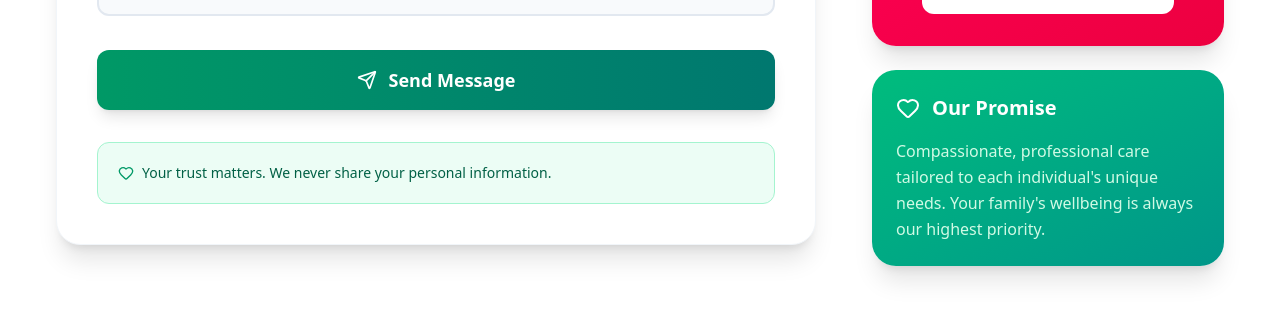
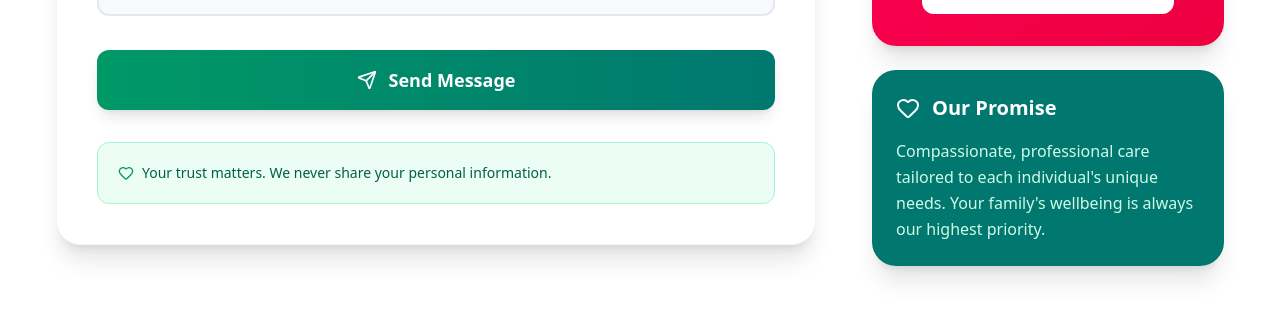
Before and after one commit to patanaojoseph/llc, a Next.js app: page /contact in a window 1280 px wide. Shown: the part 1355-1671 px from the top of the page. Built offline with nearby package versions, Linux system fonts and the light colour scheme.

Commit message:
Change Twitter to Threads social link

```diff
--- a/app/contact/page.tsx
+++ b/app/contact/page.tsx
@@ -525,7 +525,7 @@ function ContactPage() {
           </div>
 
           {/* Promise */}
-          <div className='bg-gradient-to-br from-emerald-500 to-teal-600 rounded-3xl p-6 text-white shadow-xl'>
+          <div className='bg-gradient-to-br from-teal-700 to-teal-700 rounded-3xl p-6 text-white shadow-xl'>
             <div className='flex items-center mb-4'>
               <Heart className='w-6 h-6 mr-3' />
               <h3 className='text-xl font-bold'>Our Promise</h3>
--- a/components/navbar/Social.tsx
+++ b/components/navbar/Social.tsx
@@ -1,9 +1,5 @@
-import {
-  FaFacebookSquare,
-  FaLinkedin,
-  FaTwitter,
-  FaTelegram,
-} from "react-icons/fa";
+import { FaFacebookSquare, FaLinkedin, FaTelegram } from "react-icons/fa";
+import { FaSquareThreads } from "react-icons/fa6";
 
 function Social() {
   const socialLinks = [
@@ -17,10 +13,10 @@ function Social() {
       glowColor: "group-hover:shadow-blue-400/20",
     },
     {
-      href: "https://twitter.com/yourhandle",
-      icon: FaTwitter,
-      label: "Twitter",
-      ariaLabel: "Follow us on Twitter",
+      href: "https://www.threads.com/",
+      icon: FaSquareThreads,
+      label: "Threads",
+      ariaLabel: "Follow us on Threads",
       color: "hover:bg-sky-500/20 hover:border-sky-400/30 hover:text-sky-300",
       glowColor: "group-hover:shadow-sky-400/20",
     },
```
